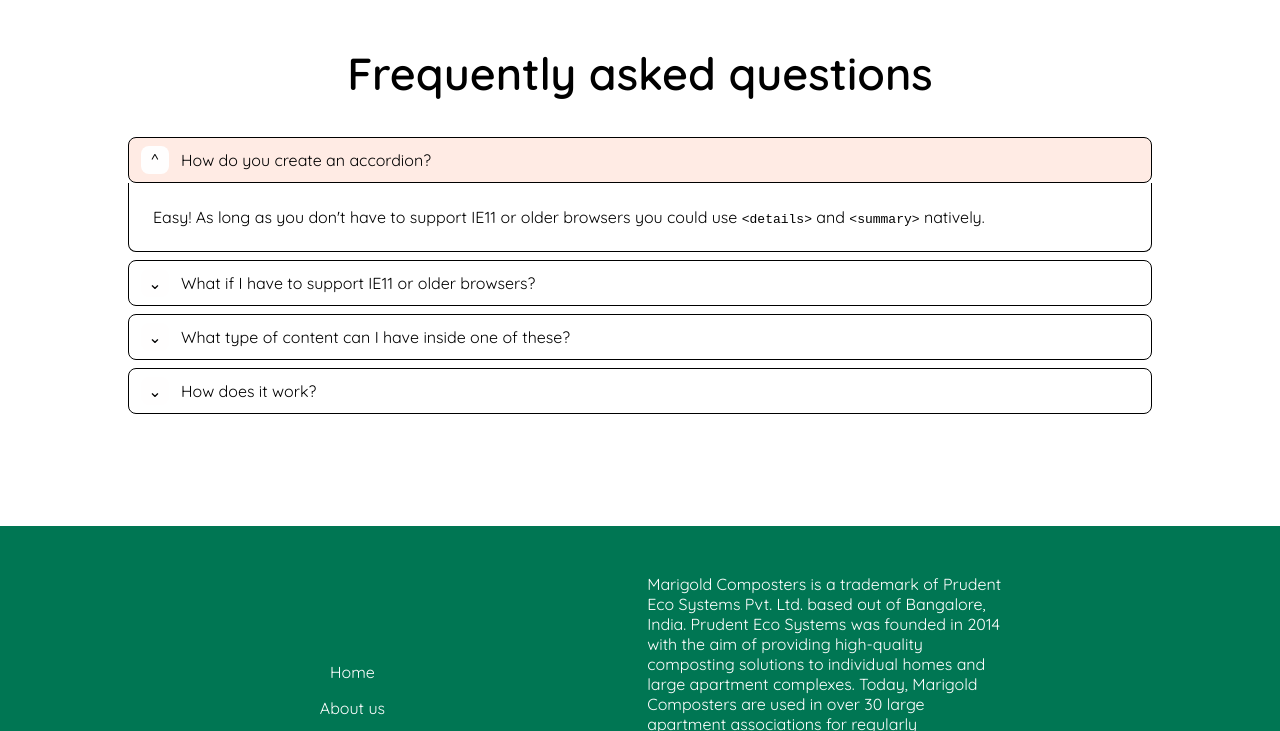
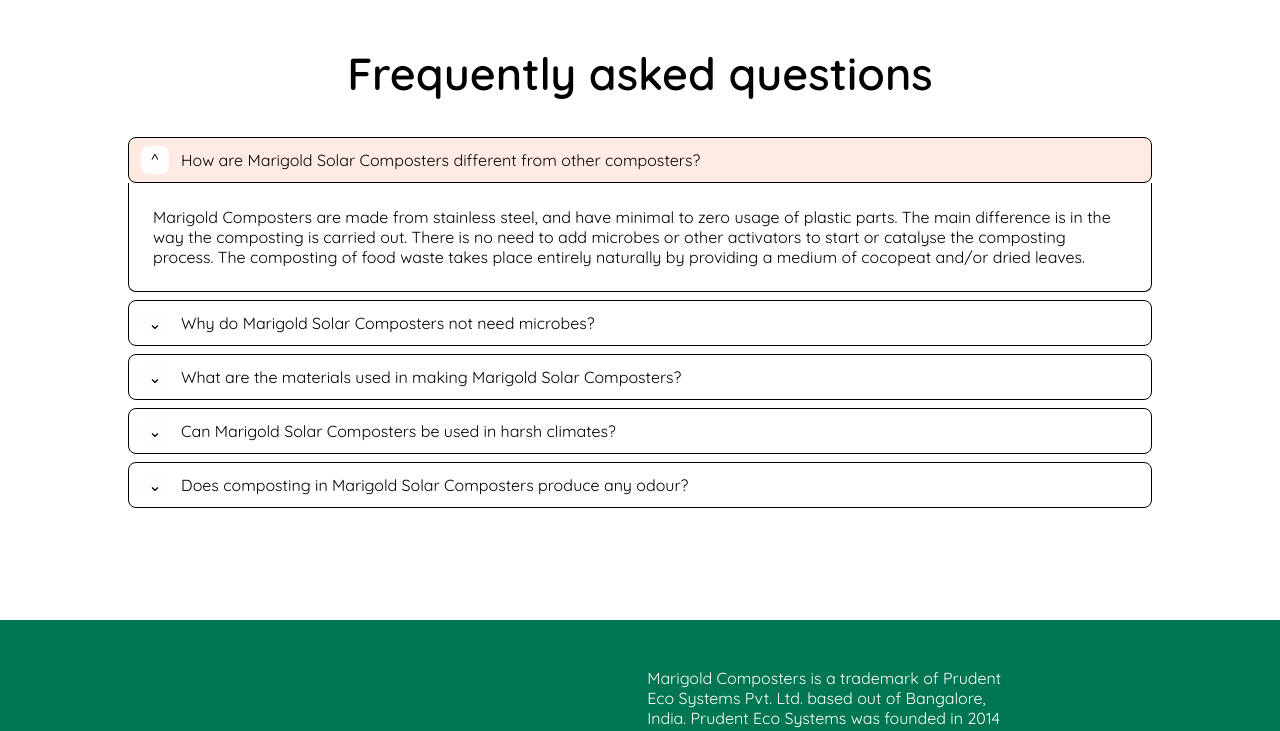
Before and after one commit to jakradum/marigold, a plain HTML site: page index.html in a window 1280 px wide. Shown: the part 4280-5011 px from the top of the page. Drawn offline with Linux system fonts and the light colour scheme.

Commit message:
faq content done

```diff
--- a/index.html
+++ b/index.html
@@ -2,7 +2,7 @@
 <html lang="en">
 <head>
     <meta charset="UTF-8">
-    <meta name="description" content="Marigold Composters turns your kitchen waste into organic fertilizer" />
+    <meta name="description" content="Marigold's Solar Composters turns your kitchen waste into organic fertilizer" />
     <meta name="viewport" content="width=device-width, initial-scale=1.0">
     <link rel="canonical" href="http://www.marigoldcomposters.com" />
     <link rel="stylesheet" href="style.css">
@@ -193,34 +193,42 @@
         <br>
         <details open>
             <summary>
-                How do you create an accordion?
+                How are Marigold Solar Composters different from other composters?
             </summary>
             <div>
-                Easy! As long as you don't have to support IE11 or older browsers you could use <code>&lt;details&gt;</code> and <code>&lt;summary&gt;</code> natively.
+                Marigold Composters are made from stainless steel, and have minimal to zero usage of plastic parts. The main difference is in the way the composting is carried out. There is no need to add microbes or other activators to start or catalyse the composting process. The composting of food waste takes place entirely naturally by providing a medium of cocopeat and/or dried leaves.
             </div>
         </details>
         <details>
             <summary>
-                What if I have to support IE11 or older browsers?
+                Why do Marigold Solar Composters not need microbes?
             </summary>
             <div>
-                No worries. The fallback for these elements is quite good. They will display as open. You won't get the open/close mechanism, but you won't lose any content either.
+                Keeping the composter in sunlight and adding a medium such as cocopeat is sufficient to carry out the composting process. Microbes are naturally present in nature, and do not need to be specifically added to the medium.
             </div>
         </details>
         <details>
             <summary>
-                What type of content can I have inside one of these?
+                What are the materials used in making Marigold Solar Composters?
             </summary>
             <div>
-                Almost anything you'd like. The <code>&lt;details&gt;</code> element allows all <a href="https://developer.mozilla.org/en-US/docs/Web/Guide/HTML/Content_categories#flow_content" target="_blank">flow content</a>, which is basically everything.
+                Marigold Solar Composters are made from a range of materials depending on the size, need and location for storing the composter. But generally, we ensure that a majority of the material used is stainless steel and glass. This is not only environmentally right but also long-lasting, durable and all-weather proof.
             </div>
         </details>
         <details>
             <summary>
-                How does it work?
+                Can Marigold Solar Composters be used in harsh climates?
             </summary>
             <div>
-                The <code>&lt;details&gt;</code> element encapsulates the <code>&lt;summary&gt;</code> element. The <code>&lt;summary&gt;</code> becomes the 'label' for the <code>&lt;details&gt;</code> and acts like a button. When clicked, the attribute <code>open</code> is added to the <code>&lt;details&gt;</code> element, making it display. You can therefore style the open and closed states seperately if you'd like.
+                Yes, they can be kept outdoors in sun, rain, cold and a wide range of climatic conditions.
+            </div>
+        </details>
+        <details>
+            <summary>
+                Does composting in Marigold Solar Composters produce any odour?
+            </summary>
+            <div>
+                About 90% of instances do not produce any odour whatsoever. A small minority of instances may carry odour due to the nature of the food waste added to the composter. If you face any challenges with odour management with your Marigold Composter, we are happy to sort it out for you.
             </div>
         </details>
     </section>
```
